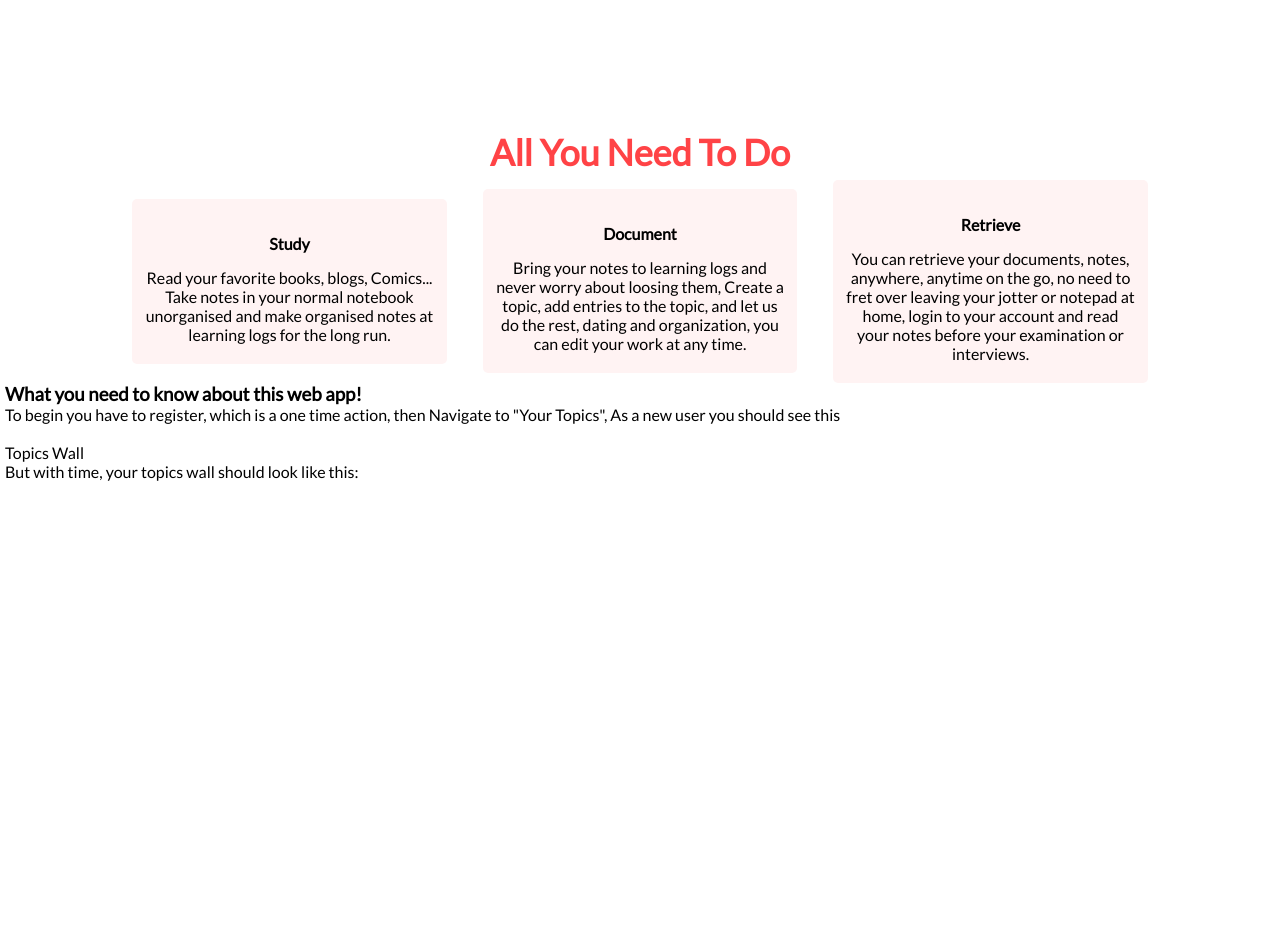
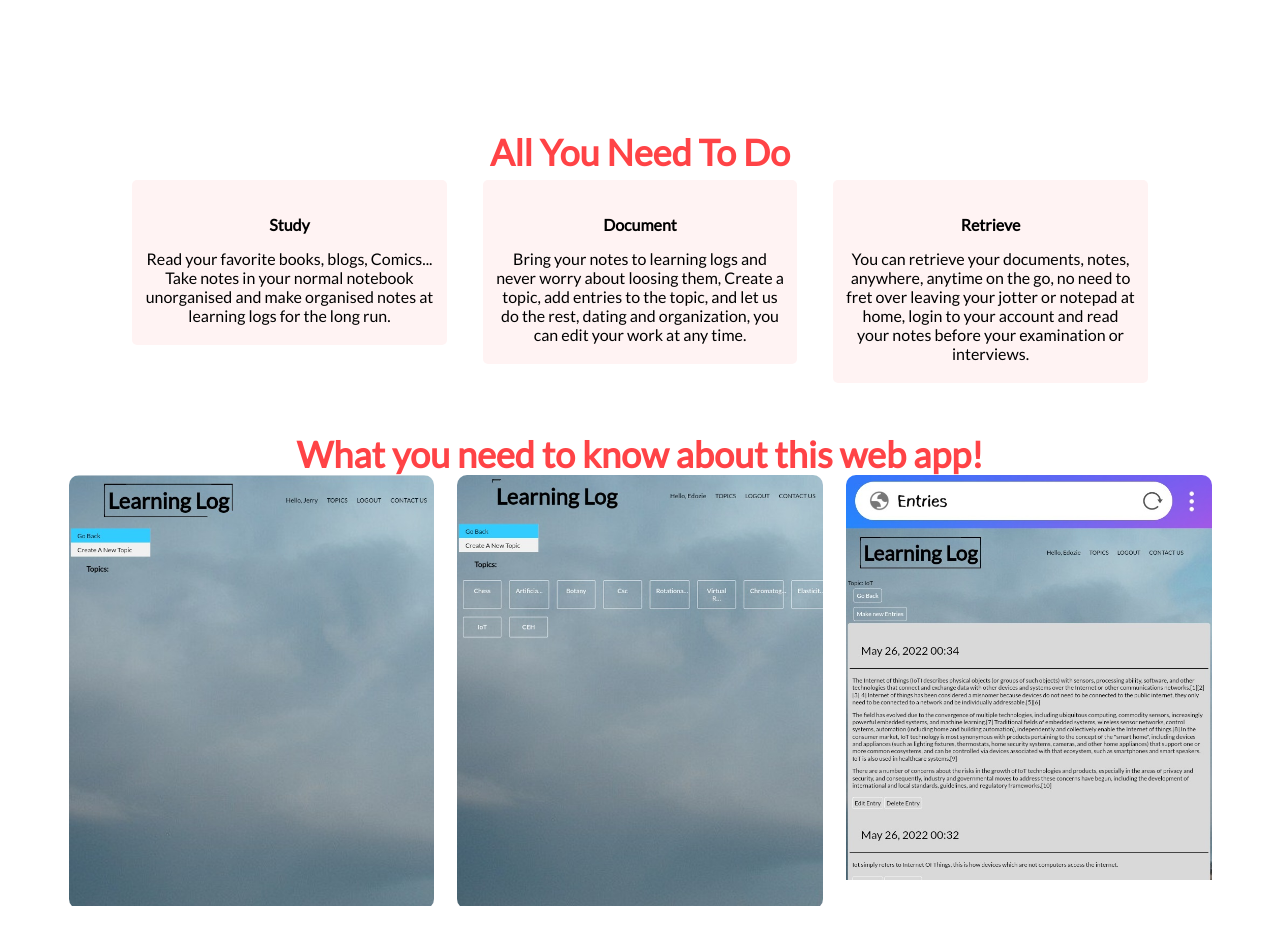
Before and after one commit to Mikeedozie/Learning_log, a Django app: page / in a window 1280 px wide. Shown: the part 823-1767 px from the top of the page. Before the commit the page ends 1304 px from the top, so only its background shows below. Run offline with Django 4.2, Linux system fonts and the light colour scheme.

Commit message:
lastly modified

```diff
--- a/learning_logs/templates/index.html
+++ b/learning_logs/templates/index.html
@@ -3,6 +3,7 @@
 <head>
 				<meta charset="UTF-8">
 				<title>Learning Logs</title>
+
     <style>
         .header{
             height: 100vh;
@@ -89,7 +90,7 @@
             position: relative;
             display: flex;
             justify-content: space-between;
-            align-items: center;
+
         }
         .obj-col {
             background: #fff3f3;
@@ -122,11 +123,80 @@
 
         }
 
+
+        .instructions {
+            margin: auto;
+            width: 90%;
+            text-align: center;
+            padding-top: 50px;
+
+        }
+       .instructions h3 {
+            font-size: 36px;
+            font-weight: 600;
+            line-height: 22px;
+            padding: 10px;
+            color: #ff4346;
+        }
+       .instruct-col {
+
+
+
+            flex-basis: 32%;
+            border-radius: 10px;
+            position: relative;
+            box-sizing: border-box;
+            margin-bottom: 30px;
+            overflow: hidden;
+            transition: 0.5s;
+        }
+
+
+        .instruct-col img {
+            width: 100%;
+        }
+
+        .layer {
+
+            background: transparent;
+            width: 100%;
+            height: 100%;
+            position: absolute;
+            top: 0;
+            left: 0;
+            transition: 0.5s;
+        }
+        .layer:hover {
+            background: rgba(226,0,0,0.7);
+        }
+
+
+
+        .layer p {
+            font-size: 15px;
+            color: #fff;
+            width: 100%;
+            bottom: 0;
+            left: 50%;
+            transform: translateX(-50%);
+            position: absolute;
+            opacity: 0;
+            transition: 0.5s;
+        }
+        .layer:hover p {
+            bottom: 49%;
+            opacity: 1;
+
+
+        }
+
     </style>
 </head>
 <body>
     {% extends 'base.html' %}
     {% block content %}
+
+    {% load static %}
     <section class="header">
 
 
@@ -161,18 +231,31 @@
 
         </div>
     </section>
-    <section class="instructions">
+       <section class="instructions">
+
         <h3>What you need to know about this web app!</h3>
-        <p>To begin you have to register, which is a one time action, then Navigate to "Your Topics",
-           As a new user you should see this </p>
-        <figure>
-        <p><img src="" /><figcaption>Topics Wall</figcaption></p>
-        </figure>
-        <p>But with time, your topics wall should look like this: </p>
-        <figure>
-        <p><img src="" /></p>
-        </figure>
-
+           <div class="row">
+               <div class="instruct-col">
+                   <img src="{% static 'empty.jpg' %}" />
+                   <div class="layer">
+                       <p>To begin you have to register, which is a one time action, <br>then Navigate to "Your Topics",
+                           As a new user you should see this
+                       </p>
+                   </div>
+               </div>
+               <div class="instruct-col">
+                   <img src="{% static 'populated.jpg' %}" />
+                   <div class="layer">
+                       <p>This is the topics wall, with time, your topics wall should look like this: </p>
+                   </div>
+               </div>
+                <div class="instruct-col">
+                    <img src="{% static 'entries.jpg' %}" />
+                    <div class="layer">
+                        <p>This is the Entries wall, with time, your Entries wall should look like this: </p>
+                    </div>
+               </div>
+           </div>
     </section>
     {% endblock %}
 </body>
```
Also changed, not shown: static/empty.jpg (added), static/entries.jpg (added), static/populated.jpg (added).
